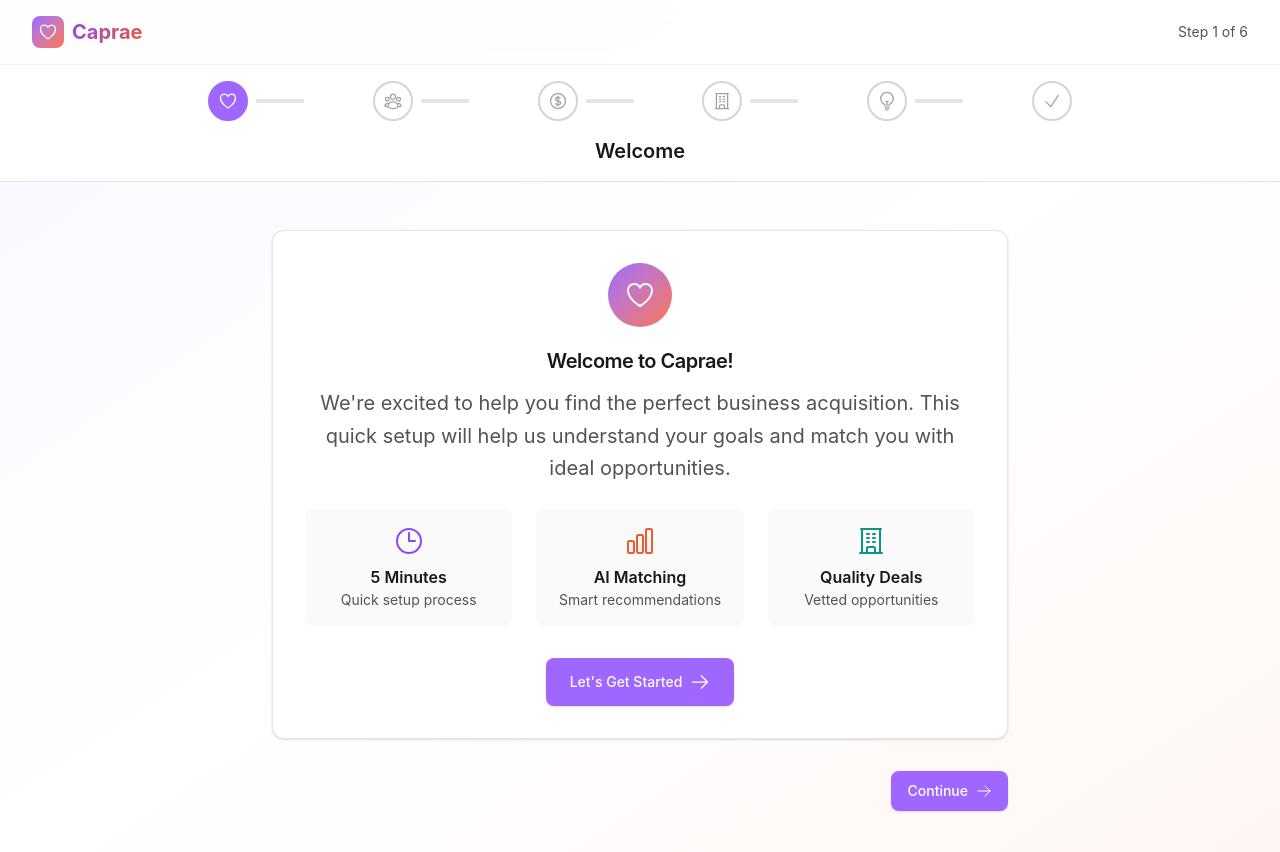
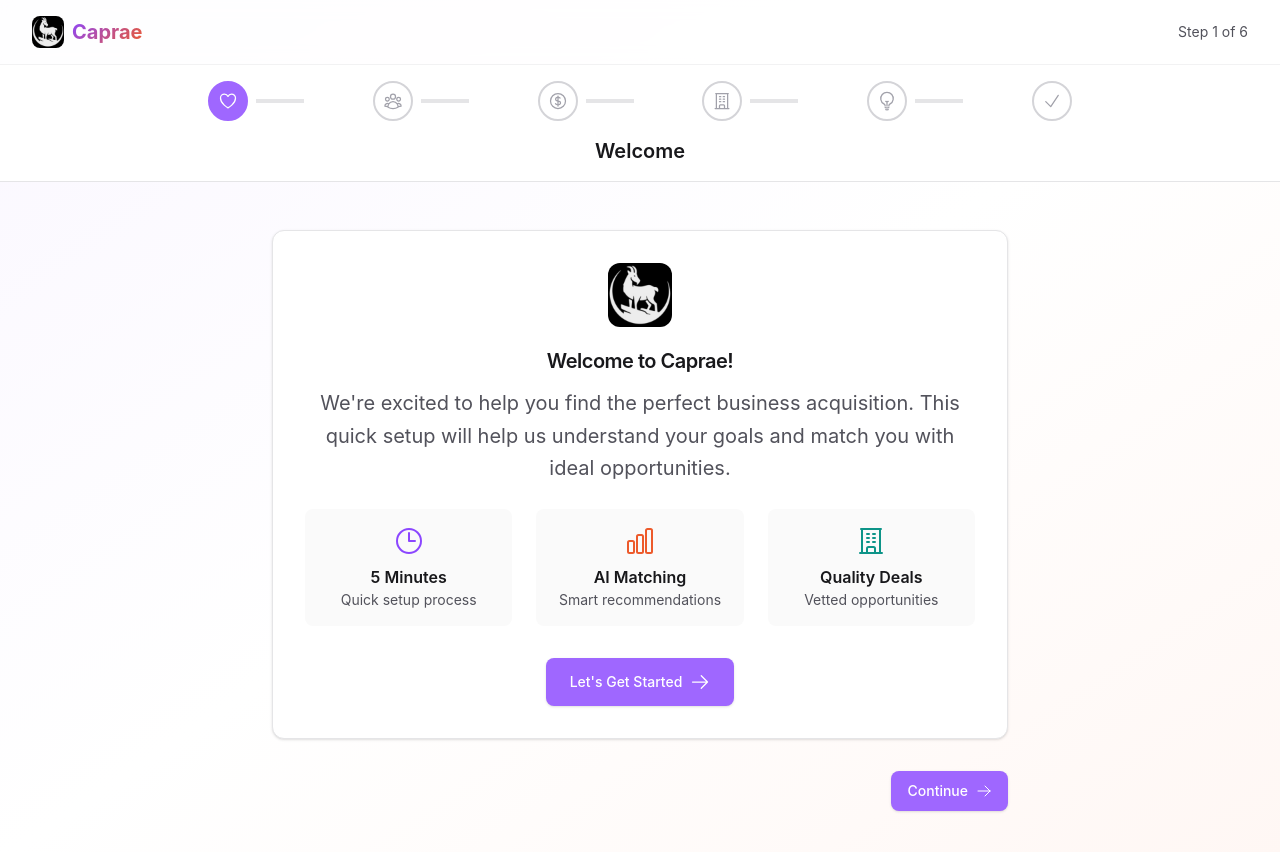
Before and after one commit to twinedo/caprae-platform, a Next.js app: page /onboarding/buyer in a window 1280 px wide. Shown: the top 852 px of the page. Built offline with nearby package versions, Linux system fonts and the light colour scheme.

Commit message:
implement new logo, implement error &apos;

```diff
--- a/src/app/auth/login/page.tsx
+++ b/src/app/auth/login/page.tsx
@@ -154,7 +154,7 @@
 					{/* Sign up link */}
 					<div className="text-center">
 						<p className="text-sm text-neutral-600">
-							Don't have an account?{" "}
+							Don&apos;t have an account?{" "}
 							<Link
 								href="/auth/signup"
 								className="text-primary-600 hover:text-primary-500 font-medium transition-colors"
--- a/src/app/auth/signup/page.tsx
+++ b/src/app/auth/signup/page.tsx
@@ -85,7 +85,7 @@
 								<div className="mx-auto mb-4 flex h-12 w-12 items-center justify-center rounded-lg bg-primary-100">
 									<UsersIcon className="h-6 w-6 text-primary-600" />
 								</div>
-								<CardTitle className="text-xl">I'm a Buyer</CardTitle>
+								<CardTitle className="text-xl">I&apos;m a Buyer</CardTitle>
 								<p className="text-neutral-600">
 									Looking to acquire businesses and grow my portfolio
 								</p>
@@ -101,7 +101,7 @@
 								<div className="mx-auto mb-4 flex h-12 w-12 items-center justify-center rounded-lg bg-secondary-100">
 									<ArrowTrendingUpIcon className="h-6 w-6 text-secondary-600" />
 								</div>
-								<CardTitle className="text-xl">I'm a Seller</CardTitle>
+								<CardTitle className="text-xl">I&apos;m a Seller</CardTitle>
 								<p className="text-neutral-600">
 									Ready to sell my business and find the right buyer
 								</p>
--- a/src/app/dashboard/page.tsx
+++ b/src/app/dashboard/page.tsx
@@ -13,11 +13,11 @@
 	ArrowRightIcon,
 	BanknotesIcon,
 	MagnifyingGlassIcon,
-	HeartIcon,
 	SparklesIcon,
 	DocumentTextIcon,
 	UsersIcon
 } from "@heroicons/react/24/outline";
+import Image from "next/image";
 
 export default function DashboardIndex() {
 	const [userType, setUserType] = useState<"buyer" | "seller" | null>(null);
@@ -81,13 +81,13 @@
 						className="text-center mb-12"
 					>
 						<div className="flex items-center justify-center space-x-3 mb-6">
-							<div className="w-12 h-12 bg-gradient-to-br from-primary-500 to-secondary-500 rounded-xl flex items-center justify-center">
-								<SparklesIcon className="h-6 w-6 text-white" />
+							<div className="w-12 h-12 rounded-xl overflow-hidden">
+								<Image src="/logo.png" alt="Caprae Logo" width={48} height={48} className="w-full h-full object-contain" />
 							</div>
 							<h1 className="text-4xl font-bold text-neutral-900">Choose Your Dashboard</h1>
 						</div>
 						<p className="text-xl text-neutral-600 max-w-3xl mx-auto">
-							Access your personalized dashboard based on your role. Whether you're looking to buy or sell,
+							Access your personalized dashboard based on your role. Whether you&apos;re looking to buy or sell,
 							we have the tools to make your business journey successful.
 						</p>
 					</motion.div>
@@ -172,7 +172,7 @@
 
 									<Link href="/dashboard/seller" className="group">
 										<div className="flex flex-col items-center p-4 bg-white/10 rounded-lg hover:bg-white/20 transition-colors">
-											<HeartIcon className="h-8 w-8 mb-2 group-hover:scale-110 transition-transform" />
+											<UsersIcon className="h-8 w-8 mb-2 group-hover:scale-110 transition-transform" />
 											<span className="text-sm font-medium">Find Buyers</span>
 										</div>
 									</Link>
--- a/src/app/deal/[id]/page.tsx
+++ b/src/app/deal/[id]/page.tsx
@@ -9,7 +9,6 @@
 import { DealOptimizer } from "@/components/ai/deal-optimizer";
 import { AIInsights } from "@/components/ai/ai-insights";
 import {
-	HeartIcon,
 	CheckIcon,
 	ClockIcon,
 	DocumentTextIcon,
@@ -23,6 +22,7 @@
 	ExclamationTriangleIcon
 } from "@heroicons/react/24/outline";
 import { CheckIcon as CheckSolidIcon } from "@heroicons/react/24/solid";
+import Image from "next/image";
 
 interface Deal {
 	id: string;
@@ -86,8 +86,8 @@
 				<div className="mx-auto max-w-7xl px-4 sm:px-6 lg:px-8">
 					<div className="flex h-16 items-center justify-between">
 						<Link href="/" className="flex items-center space-x-2">
-							<div className="flex h-8 w-8 items-center justify-center rounded-lg bg-gradient-to-br from-primary-500 to-secondary-500">
-								<HeartIcon className="h-5 w-5 text-white" />
+							<div className="flex h-8 w-8 items-center justify-center rounded-lg overflow-hidden">
+								<Image src="/logo.png" alt="Caprae Logo" width={32} height={32} className="w-full h-full object-contain" />
 							</div>
 							<span className="text-xl font-bold gradient-text">Caprae</span>
 						</Link>
--- a/src/app/not-found.tsx
+++ b/src/app/not-found.tsx
@@ -9,11 +9,11 @@
 	MagnifyingGlassIcon,
 	ArrowLeftIcon,
 	ExclamationTriangleIcon,
-	HeartIcon,
 	ChartBarIcon,
 	UserIcon,
 	CogIcon
 } from "@heroicons/react/24/outline";
+import Image from "next/image";
 
 export default function NotFound() {
 	const quickLinks = [
@@ -60,8 +60,8 @@
 					className="text-center mb-8"
 				>
 					<Link href="/" className="inline-flex items-center space-x-3 mb-6">
-						<div className="w-12 h-12 bg-gradient-to-br from-primary-500 to-secondary-500 rounded-xl flex items-center justify-center">
-							<HeartIcon className="h-6 w-6 text-white" />
+						<div className="w-12 h-12 rounded-xl overflow-hidden">
+							<Image src="/logo.png" alt="Caprae Logo" width={48} height={48} className="w-full h-full object-contain" />
 						</div>
 						<span className="text-2xl font-bold text-neutral-900">Caprae</span>
 					</Link>
@@ -105,8 +105,8 @@
 									Page Not Found
 								</h1>
 								<p className="text-lg text-neutral-600 max-w-2xl mx-auto leading-relaxed">
-									We couldn't find the page you're looking for. It might have been moved, deleted,
-									or you entered the wrong URL. Don't worry, let's get you back on track!
+									We couldn&apos;t find the page you&apos;re looking for. It might have been moved, deleted,
+									or you entered the wrong URL. Don&apos;t worry, let&apos;s get you back on track!
 								</p>
 							</motion.div>
 
--- a/src/app/onboarding/buyer/page.tsx
+++ b/src/app/onboarding/buyer/page.tsx
@@ -19,6 +19,7 @@
 	ChartBarIcon,
 	LightBulbIcon
 } from "@heroicons/react/24/outline";
+import Image from "next/image";
 
 interface BuyerProfile {
 	// Basic Info
@@ -123,8 +124,8 @@
 				<div className="mx-auto max-w-7xl px-4 sm:px-6 lg:px-8">
 					<div className="flex h-16 items-center justify-between">
 						<Link href="/" className="flex items-center space-x-2">
-							<div className="flex h-8 w-8 items-center justify-center rounded-lg bg-gradient-to-br from-primary-500 to-secondary-500">
-								<HeartIcon className="h-5 w-5 text-white" />
+							<div className="w-8 h-8 rounded-lg overflow-hidden">
+								<Image src="/logo.png" alt="Caprae Logo" width={32} height={32} className="w-full h-full object-contain" />
 							</div>
 							<span className="text-xl font-bold gradient-text">Caprae</span>
 						</Link>
@@ -186,12 +187,12 @@
 						>
 							<Card className="text-center" padding="lg">
 								<CardHeader>
-									<div className="mx-auto mb-6 flex h-16 w-16 items-center justify-center rounded-full bg-gradient-to-br from-primary-500 to-secondary-500">
-										<HeartIcon className="h-8 w-8 text-white" />
+									<div className="mx-auto mb-6 w-16 h-16 rounded-xl overflow-hidden">
+										<Image src="/logo.png" alt="Caprae Logo" width={64} height={64} className="w-full h-full object-contain" />
 									</div>
 									<CardTitle className="text-3xl mb-4">Welcome to Caprae!</CardTitle>
 									<p className="text-xl text-neutral-600 leading-relaxed">
-										We're excited to help you find the perfect business acquisition.
+										We&apos;re excited to help you find the perfect business acquisition.
 										This quick setup will help us understand your goals and match you with ideal opportunities.
 									</p>
 								</CardHeader>
--- a/src/app/onboarding/seller/page.tsx
+++ b/src/app/onboarding/seller/page.tsx
@@ -20,6 +20,7 @@
 	SparklesIcon,
 	RocketLaunchIcon
 } from "@heroicons/react/24/outline";
+import Image from "next/image";
 
 interface SellerProfile {
 	// Business Basics
@@ -130,8 +131,8 @@
 				<div className="mx-auto max-w-7xl px-4 sm:px-6 lg:px-8">
 					<div className="flex h-16 items-center justify-between">
 						<Link href="/" className="flex items-center space-x-2">
-							<div className="flex h-8 w-8 items-center justify-center rounded-lg bg-gradient-to-br from-primary-500 to-secondary-500">
-								<HeartIcon className="h-5 w-5 text-white" />
+							<div className="w-8 h-8 rounded-lg overflow-hidden">
+								<Image src="/logo.png" alt="Caprae Logo" width={32} height={32} className="w-full h-full object-contain" />
 							</div>
 							<span className="text-xl font-bold gradient-text">Caprae</span>
 						</Link>
@@ -198,7 +199,7 @@
 									</div>
 									<CardTitle className="text-3xl mb-4">Ready to Sell Your Business?</CardTitle>
 									<p className="text-xl text-neutral-600 leading-relaxed">
-										Congratulations on building something valuable! Let's create a compelling profile
+										Congratulations on building something valuable! Let&apos;s create a compelling profile
 										that attracts the right buyers and tells your business story authentically.
 									</p>
 								</CardHeader>
@@ -438,7 +439,7 @@
 
 									<div>
 										<label className="block text-sm font-medium text-neutral-700 mb-3">
-											What's Included in the Sale?
+											What&apos;s Included in the Sale?
 										</label>
 										<div className="grid grid-cols-2 gap-2">
 											{assetOptions.map((asset) => (
--- a/src/app/page.tsx
+++ b/src/app/page.tsx
@@ -177,7 +177,7 @@
 							Why Choose Caprae?
 						</h2>
 						<p className="text-xl text-neutral-600 max-w-3xl mx-auto">
-							We've reimagined every step of the acquisition process to reduce friction,
+							We&apos;ve reimagined every step of the acquisition process to reduce friction,
 							increase transparency, and maximize deal success.
 						</p>
 					</motion.div>
--- a/src/app/settings/page.tsx
+++ b/src/app/settings/page.tsx
@@ -251,7 +251,7 @@
 
 						{/* Content Preferences */}
 						<div className="border-t border-neutral-200 pt-6">
-							<h4 className="font-medium text-neutral-900 mb-4">What you'll hear about</h4>
+							<h4 className="font-medium text-neutral-900 mb-4">What you&apos;ll hear about</h4>
 							<div className="space-y-4">
 								<ToggleSwitch
 									enabled={notifications.deals}
--- a/src/components/auth/auth-layout.tsx
+++ b/src/components/auth/auth-layout.tsx
@@ -4,6 +4,7 @@
 import { motion } from "framer-motion";
 import Link from "next/link";
 import { HeartIcon } from "@heroicons/react/24/outline";
+import Image from "next/image";
 
 interface AuthLayoutProps {
 	children: React.ReactNode;
@@ -25,8 +26,8 @@
 				<div className="mx-auto max-w-7xl px-4 sm:px-6 lg:px-8">
 					<div className="flex h-16 items-center justify-between">
 						<Link href="/" className="flex items-center space-x-2">
-							<div className="flex h-8 w-8 items-center justify-center rounded-lg bg-gradient-to-br from-primary-500 to-secondary-500">
-								<HeartIcon className="h-5 w-5 text-white" />
+							<div className="w-8 h-8 rounded-lg overflow-hidden">
+								<Image src="/logo.png" alt="Caprae Logo" width={32} height={32} className="w-full h-full object-contain" />
 							</div>
 							<span className="text-xl font-bold gradient-text">Caprae</span>
 						</Link>
--- a/src/components/ui/coming-soon.tsx
+++ b/src/components/ui/coming-soon.tsx
@@ -156,7 +156,7 @@
 										Explore Available Features
 									</h3>
 									<p className="text-neutral-600">
-										While we're building this feature, check out what's already available
+										While we&apos;re building this feature, check out what&apos;s already available
 									</p>
 								</div>
 
```
